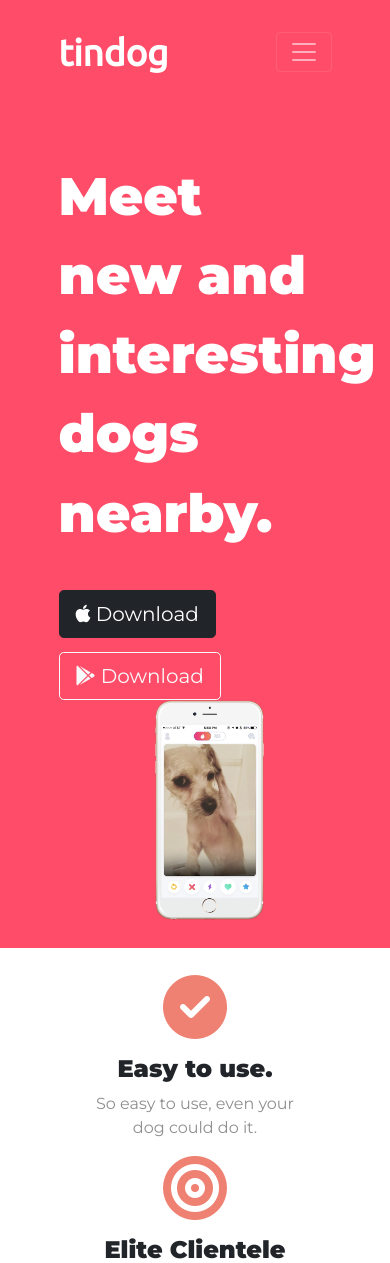
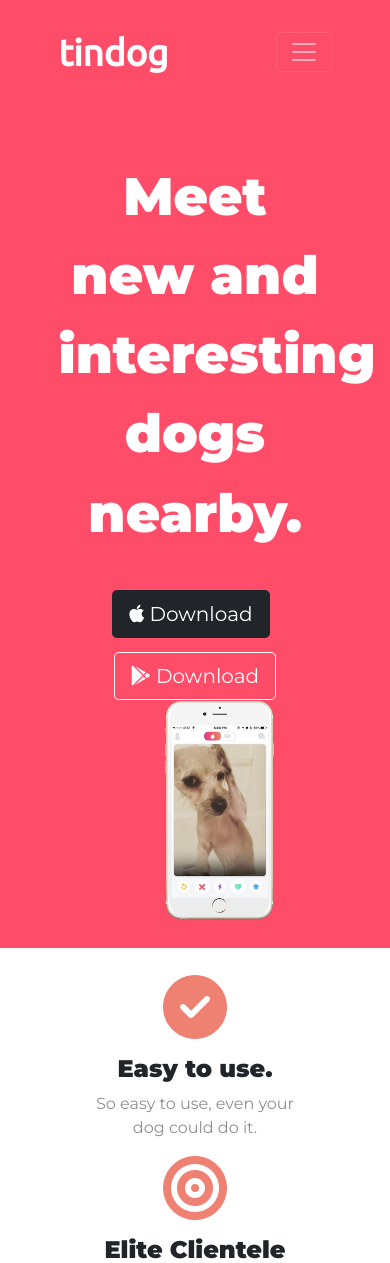
Before and after one commit to mw3981/TinDog, a plain HTML site: page index.html in a window 390 px wide. Shown: the top 1263 px of the page. Drawn offline with nearby package versions, Linux system fonts and the light colour scheme.

Commit message:
Add files via upload

```diff
--- a/css/styles.css
+++ b/css/styles.css
@@ -164,9 +164,14 @@ i:hover {
     text-align: center;
   }
 
+  .col-lg-6 {
+    text-align: center;
+  }
+
   .imagetitle {
     position: static;
     width: 40%;
+    margin-right: 12vmin;
     transform: rotate(0);
   }
 }
```
